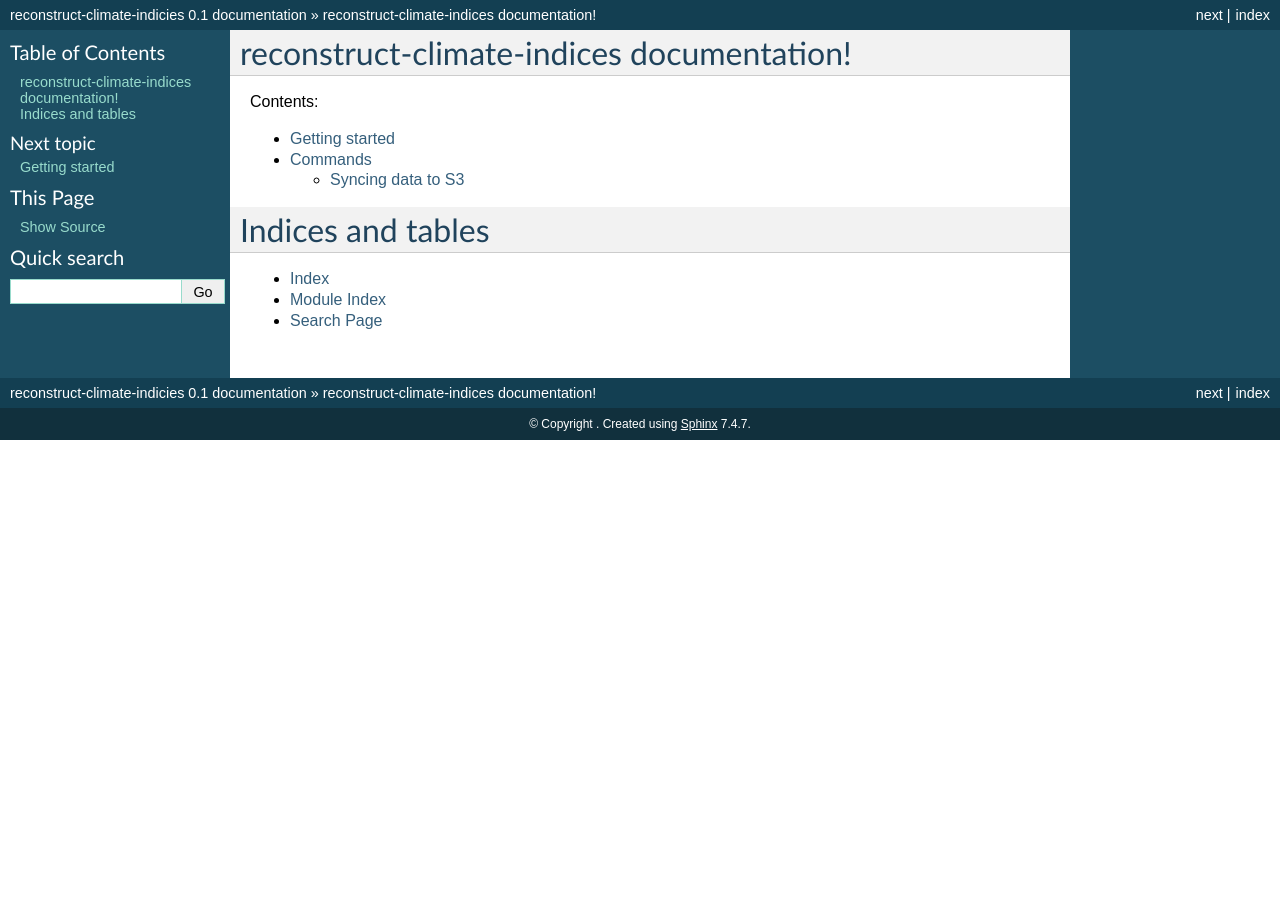
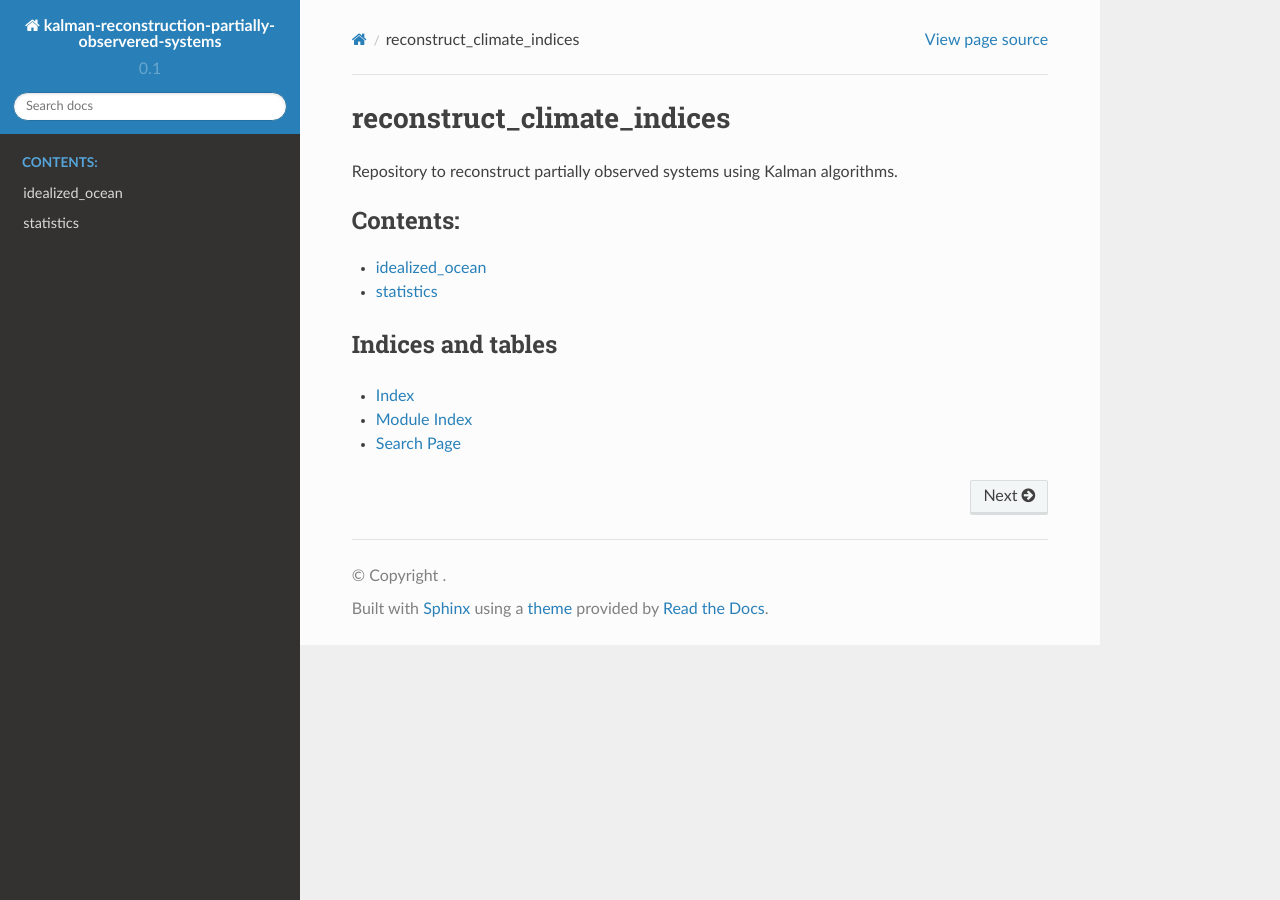
Before and after one commit to nilsnevertree/reconstruct-climate-indices, a Sphinx documentation site: the page built from docs/index.rst, in a window 1280 px wide. Built offline with Sphinx 7.4.7 and the Read the Docs theme 2.0.0, drawn with Linux system fonts in a browser that asks for light colours.

Commit message:
enable Documentation with sphinx

```diff
--- a/docs/conf.py
+++ b/docs/conf.py
@@ -1,6 +1,6 @@
 # -*- coding: utf-8 -*-
 #
-# reconstruct-climate-indices documentation build configuration file, created by
+# kalman-reconstruction-partially-observered-systems documentation build configuration file, created by
 # sphinx-quickstart.
 #
 # This file is execfile()d with the current directory set to its containing dir.
@@ -18,7 +18,7 @@ import sys
 # If extensions (or modules to document with autodoc) are in another directory,
 # add these directories to sys.path here. If the directory is relative to the
 # documentation root, use os.path.abspath to make it absolute, like shown here.
-# sys.path.insert(0, os.path.abspath('.'))
+sys.path.insert(0, os.path.abspath(".."))
 
 # -- General configuration -----------------------------------------------------
 
@@ -27,7 +27,17 @@ import sys
 
 # Add any Sphinx extension module names here, as strings. They can be extensions
 # coming with Sphinx (named 'sphinx.ext.*') or your custom ones.
-extensions = []
+extensions = [
+    "sphinx.ext.autodoc",
+    "sphinx.ext.autosummary",
+    "sphinx.ext.coverage",
+    "sphinx.ext.napoleon",
+    "sphinx_automodapi.automodapi",
+    "sphinx.ext.mathjax",
+]
+
+# Turn on sphinx.ext.autosummary
+autosummary_generate = True
 
 # Add any paths that contain templates here, relative to this directory.
 templates_path = ["_templates"]
@@ -42,7 +52,7 @@ source_suffix = ".rst"
 master_doc = "index"
 
 # General information about the project.
-project = "reconstruct-climate-indicies"
+project = "kalman-reconstruction-partially-observered-systems"
 
 # The version info for the project you're documenting, acts as replacement for
 # |version| and |release|, also used in various other places throughout the
@@ -92,7 +102,7 @@ pygments_style = "sphinx"
 
 # The theme to use for HTML and HTML Help pages.  See the documentation for
 # a list of builtin themes.
-html_theme = "default"
+html_theme = "sphinx_rtd_theme"
 
 # Theme options are theme-specific and customize the look and feel of a theme
 # further.  For a list of options available for each theme, see the
@@ -132,7 +142,9 @@ html_static_path = ["_static"]
 # html_use_smartypants = True
 
 # Custom sidebar templates, maps document names to template names.
-# html_sidebars = {}
+html_sidebars = html_sidebars = {
+    "**": ["globaltoc.html", "relations.html", "sourcelink.html", "searchbox.html"]
+}
 
 # Additional templates that should be rendered to pages, maps page names to
 # template names.
@@ -165,7 +177,7 @@ html_static_path = ["_static"]
 # html_file_suffix = None
 
 # Output file base name for HTML help builder.
-htmlhelp_basename = "reconstruct-climate-indices"
+htmlhelp_basename = "kalman-reconstruction-partially-observered-systemsdoc"
 
 
 # -- Options for LaTeX output --------------------------------------------------
@@ -184,9 +196,9 @@ latex_elements = {
 latex_documents = [
     (
         "index",
-        "reconstruct-climate-indices.tex",
-        "reconstruct-climate-indices Documentation",
-        "Nils Niebaum",
+        "kalman-reconstruction-partially-observered-systems.tex",
+        "kalman-reconstruction-partially-observered-systems Documentation",
+        "IMT-Atlantique-MEE",
         "manual",
     ),
 ]
@@ -219,9 +231,9 @@ latex_documents = [
 man_pages = [
     (
         "index",
-        "reconstruct-climate-indices",
-        "reconstruct-climate-indices Documentation",
-        ["Nils Niebaum"],
+        "kalman-reconstruction-partially-observered-systems",
+        "kalman-reconstruction-partially-observered-systems Documentation",
+        ["IMT-Atlantique-MEE"],
         1,
     )
 ]
@@ -238,11 +250,11 @@ man_pages = [
 texinfo_documents = [
     (
         "index",
-        "reconstruct-climate-indices",
-        "reconstruct-climate-indices Documentation",
+        "kalman-reconstruction-partially-observered-systems",
+        "kalman-reconstruction-partially-observered-systems Documentation",
         "IMT-Atlantique-MEE",
-        "reconstruct-climate-indices",
-        "Reconstruction of hidden components in the Climate System using Climate Indices.",
+        "kalman-reconstruction-partially-observered-systems",
+        "Data-driven Reconstruction of Partially Observed Dynamical Systems using Kalman algorithms and an iterative procedure.",
         "Miscellaneous",
     ),
 ]
--- a/docs/environment.yml
+++ b/docs/environment.yml
@@ -1,4 +1,4 @@
-name: reconstruct_climate_indices_docs
+name: kalman_reconstruction_docs
 dependencies:
    - python=3.10
    # If your docs code examples depend on other packages add them here
@@ -20,4 +20,5 @@ dependencies:
      - jupyter_client
      - sphinx_pangeo_theme
      - sphinx-copybutton
+     - pydata-sphinx-theme
      - sphinxcontrib-srclinks
--- a/docs/getting-started.rst
+++ /dev/null
@@ -1,6 +0,0 @@
-Getting started
-===============
-
-This is where you describe how to get set up on a clean install, including the
-commands necessary to get the raw data (using the `sync_data_from_s3` command,
-for example), and then how to make the cleaned, final data sets.
--- /dev/null
+++ b/docs/idealized_ocean.rst
@@ -0,0 +1,37 @@
+.. kalman-reconstruction-partially-observered-systems documentation master file, created by
+   sphinx-quickstart.
+   You can adapt this file completely to your liking, but it should at least
+   contain the root `toctree` directive.
+
+.. kalman-reconstruction-partially-observered-systems documentation!
+.. ==============================================
+
+.. Contents:
+
+.. .. toctree::
+..    :maxdepth: 2
+
+..    getting-started
+..    .. commands
+
+
+
+.. Indices and tables
+.. ==================
+
+.. * :ref:`genindex`
+.. * :ref:`modindex`
+.. * :ref:`search`
+
+
+idealized_ocean
+=======================================================
+
+.. automodapi:: reconstruct_climate_indices.idealized_ocean
+   :members:
+   :no-heading:
+   :inheritance-diagram:
+
+.. .. toctree::
+..    :maxdepth: 2
+..    :caption: Contents:
--- a/docs/index.rst
+++ b/docs/index.rst
@@ -1,24 +1,55 @@
-.. reconstruct-climate-indices documentation master file, created by
+.. kalman-reconstruction-partially-observered-systems documentation master file, created by
    sphinx-quickstart.
    You can adapt this file completely to your liking, but it should at least
    contain the root `toctree` directive.
 
-reconstruct-climate-indices documentation!
-==============================================
+.. kalman-reconstruction-partially-observered-systems documentation!
+.. ==============================================
 
-Contents:
+.. Contents:
 
-.. toctree::
-   :maxdepth: 2
+.. .. toctree::
+..    :maxdepth: 2
 
-   getting-started
-   commands
+..    getting-started
+..    .. commands
 
 
 
+.. Indices and tables
+.. ==================
+
+.. * :ref:`genindex`
+.. * :ref:`modindex`
+.. * :ref:`search`
+
+reconstruct_climate_indices
+=======================================================
+
+Repository to reconstruct partially observed systems using Kalman algorithms.
+
+.. .. automodapi:: kalman_reconstruction.kalman
+..    :members:
+.. .. automodapi:: kalman_reconstruction.pipeline
+..    :members:
+.. .. automodapi:: kalman_reconstruction.statistics
+..    :members:
+.. .. automodule:: kalman_reconstruction.kalman
+..     :members:
+.. .. automodule:: kalman_reconstruction.pipeline
+..     :members:
+
+
+.. toctree::
+   :maxdepth: 1
+   :caption: Contents:
+
+   idealized_ocean
+   statistics
+
+
 Indices and tables
-==================
-
+------------------
 * :ref:`genindex`
 * :ref:`modindex`
 * :ref:`search`
```
Also changed, not shown: docs/commands.rst (deleted, +0 -10 lines), docs/statistics.rst (added, +35 -0 lines), 4 other files.
